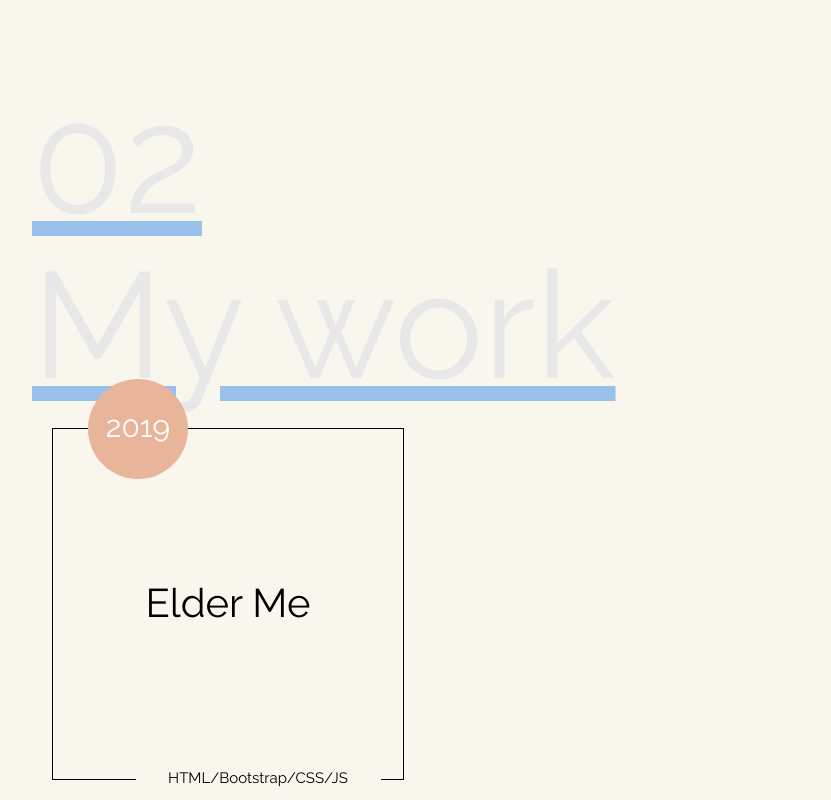
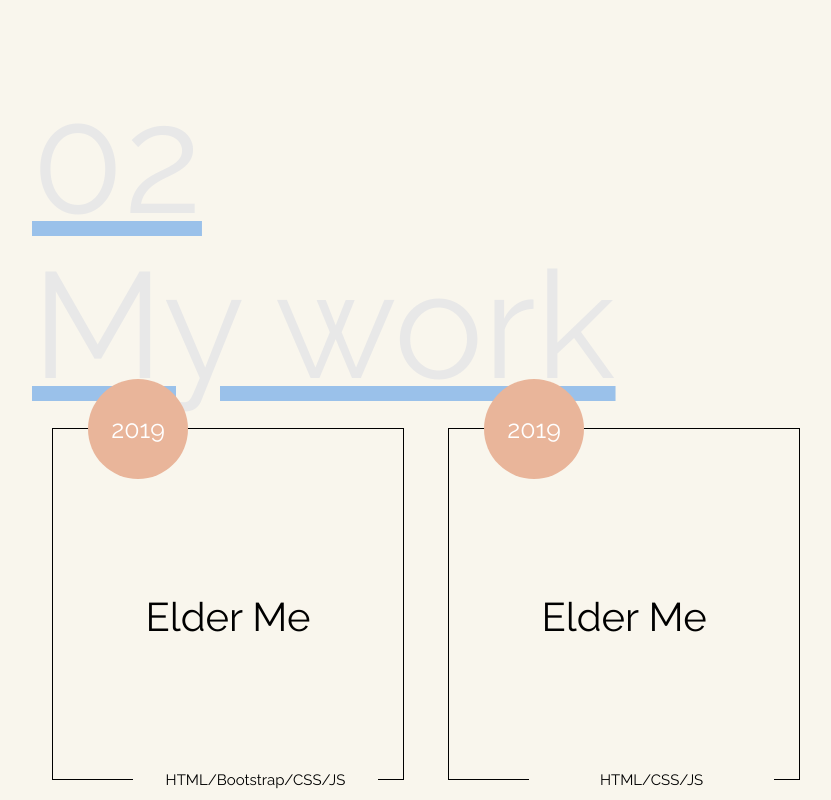
Before and after one commit to Holdenro/my-portfolio, a plain HTML site: page index.html in a window 1280 px wide. Shown: the part 1576-2376 px from the top of the page, without its empty margins (38-869 px from the left). Drawn offline with Linux system fonts and the light colour scheme.

Commit message:
adjust details

```diff
--- a/index.html
+++ b/index.html
@@ -69,7 +69,6 @@
 					<p> My work</p>
 				</div>
 			<div class="container-grid">
-
 				<div class = "container-cards">
 					<div class ="card">
 						<div class = "card-date">
@@ -80,6 +79,17 @@
 						</div>
 						<div class = "card-stack">
 							<p>HTML/Bootstrap/CSS/JS</p>
+						</div>
+					</div>
+					<div class ="card">
+						<div class = "card-date">
+							<p>2019</p>
+						</div>
+						<div class = "card-title">
+							<p>Elder me</p>
+						</div>
+						<div class = "card-stack">
+							<p>HTML/CSS/JS</p>
 						</div>
 					</div>
 				</div>
--- a/stylesheets/style.css
+++ b/stylesheets/style.css
@@ -214,16 +214,9 @@ li {
   height: 350px;
   display: inline-block;
   margin: 20px;
+  z-index: 1;
 }
 
-.card p {
-  text-align: center;
-  font-size: 40px;
-  margin-top: 7px;
-  z-index: 0;
-  text-transform: capitalize;
-  margin: 0;
-}
 
 .card-date {
   background-color: #e9b59a;
@@ -234,18 +227,32 @@ li {
   position: relative;
   top: -50px;
   left: 35px;
+  display: inline-block;
 }
 
 .card-date p {
   text-align: center;
-  position: relative;
-  top: 30px;
-  font-size: 30px;
+  font-size: 25px;
+  margin: 0;
+  position: absolute;
+  top: 50%;
+  left: 50%;
+  transform: translate(-50%, -50%);
 }
 
 .card-title {
   position: relative;
-  top: 50px;
+  top: 60px;
+  z-index: 0;
+}
+
+.card-title p {
+  text-align: center;
+  font-size: 40px;
+  margin-top: 7px;
+  z-index: 0;
+  text-transform: capitalize;
+  margin: 0;
 }
 
 .card-stack {
@@ -253,11 +260,17 @@ li {
   color: black;
   position: relative;
   width: 70%;
-  top: 193px;
-  left: 30px;
-  margin: 0 auto;
+  top: 190px;
+  left: 80px;
+  display: inline-block;
 }
 
 .card-stack p{
-  font-size: 15px
+  font-size: 15px;
+  text-align: center;
+  margin: auto;
 }
+
+.card:hover {
+  color: #e9b59a;
+}
```
